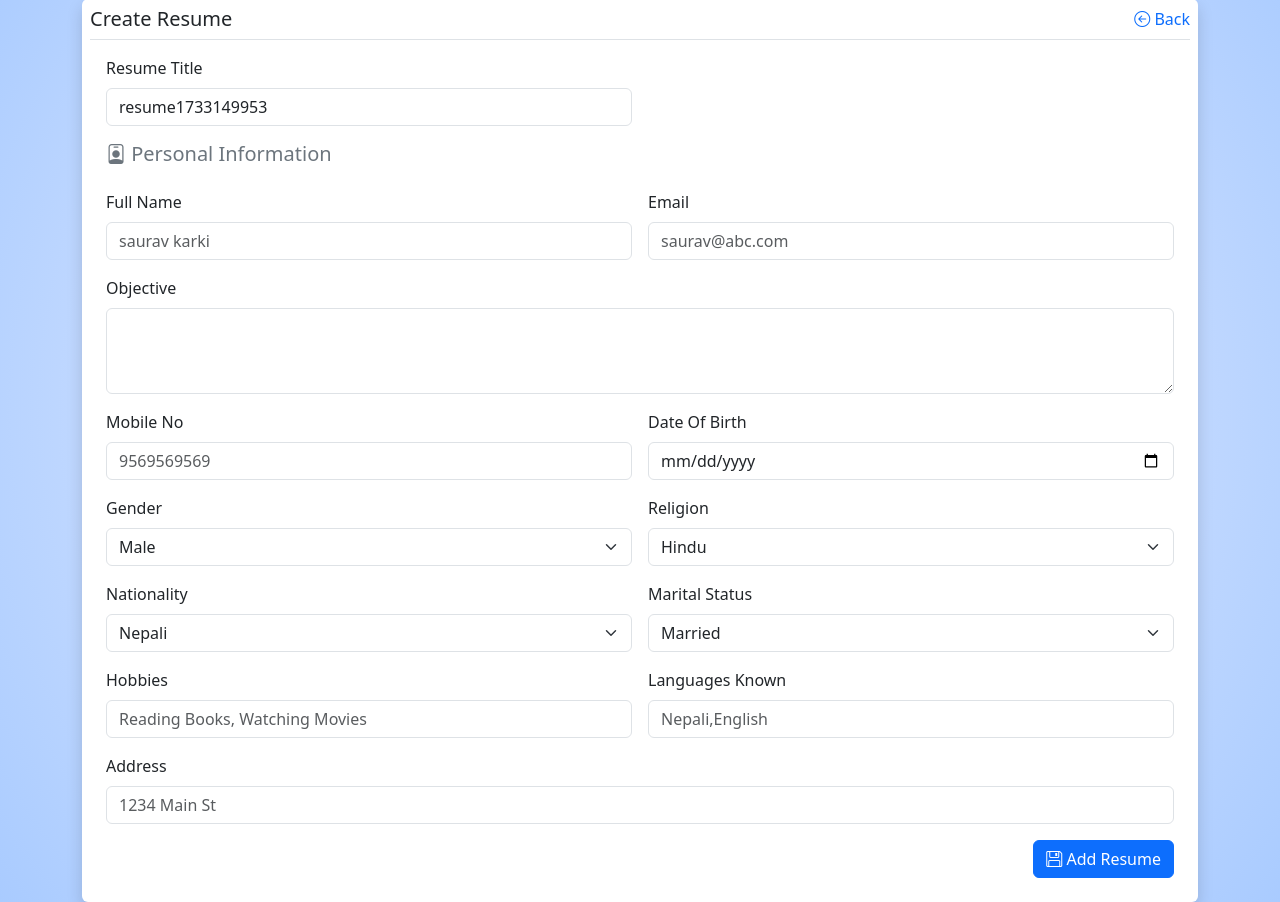
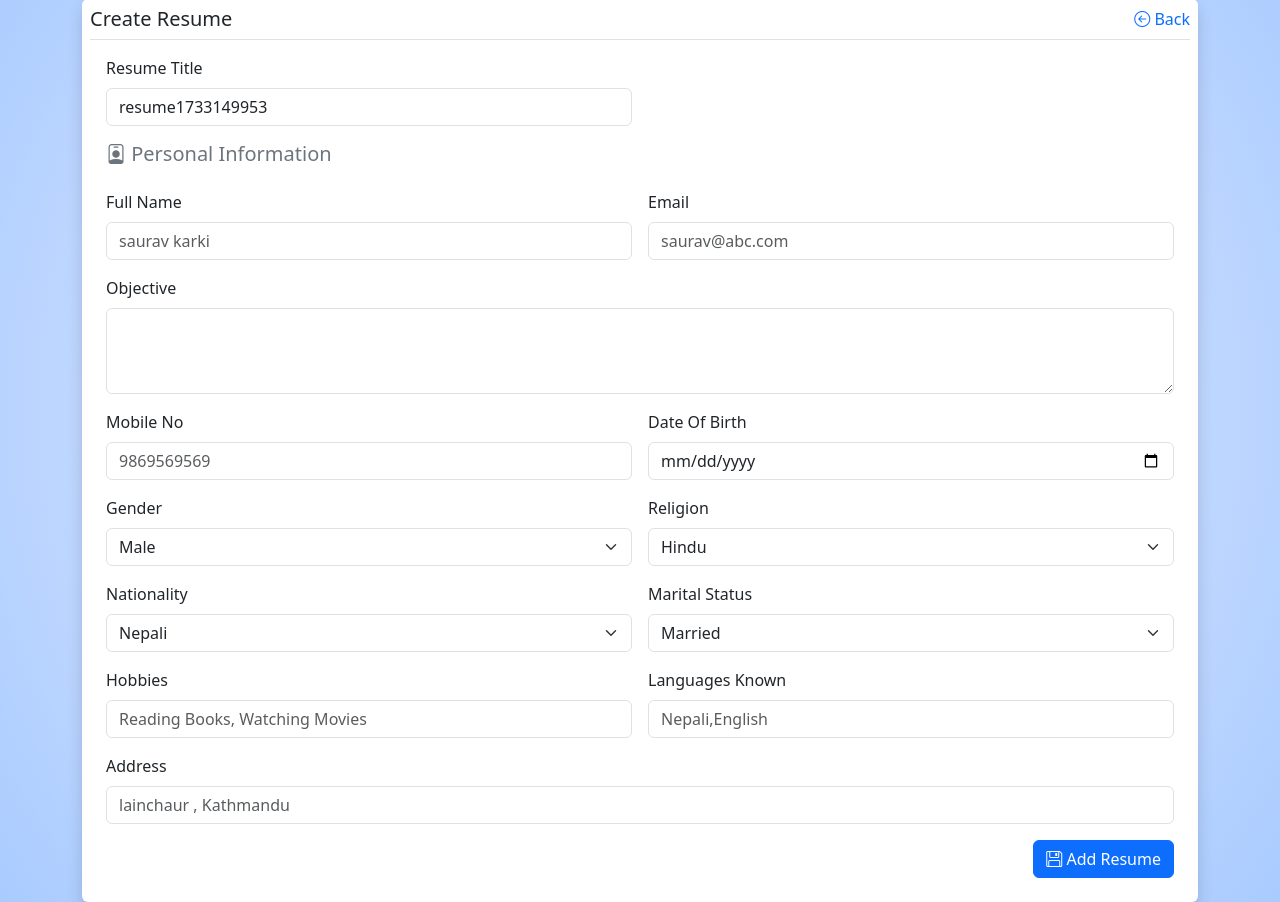
Before and after one commit to iamsaurav-karki/Resume-Builder-Final-Year-Project, a PHP site: page /createresume.php in a window 1280 px wide. Shown: the part 81-983 px from the top of the page. Run offline with PHP 8.4, Linux system fonts and the light colour scheme; the visitor is signed in with stand-in values (Sample User, id 1).

Commit message:
changed create resume placeholder

```diff
--- a/createresume.php
+++ b/createresume.php
@@ -38,7 +38,7 @@ $fn->authPage();
                     </div>
                     <div class="col-md-6">
                         <label class="form-label">Mobile No</label>
-                        <input type="number" min="1111111111" name="mobile_no" placeholder="9569569569" max="9999999999"
+                        <input type="number" min="1111111111" name="mobile_no" placeholder="9869569569" max="9999999999"
                             class="form-control" required>
                     </div>
                     <div class="col-md-6">
@@ -111,7 +111,7 @@ $fn->authPage();
 
                     <div class="col-12">
                         <label for="inputAddress" class="form-label"> Address</label>
-                        <input type="text" name="address" class="form-control" id="inputAddress" placeholder="1234 Main St" required>
+                        <input type="text" name="address" class="form-control" id="inputAddress" placeholder="lainchaur , Kathmandu" required>
                     </div>
 
 
```
